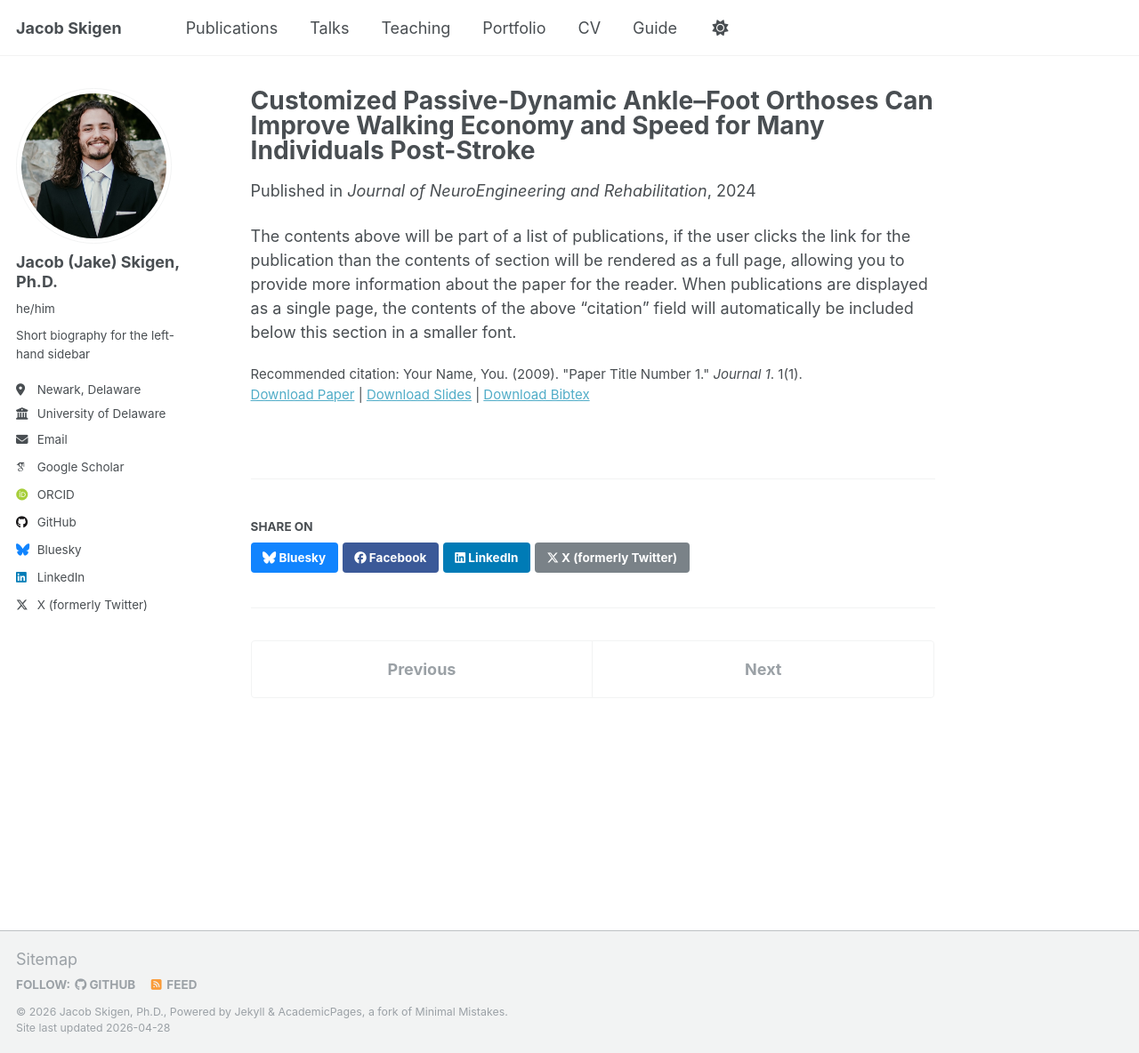
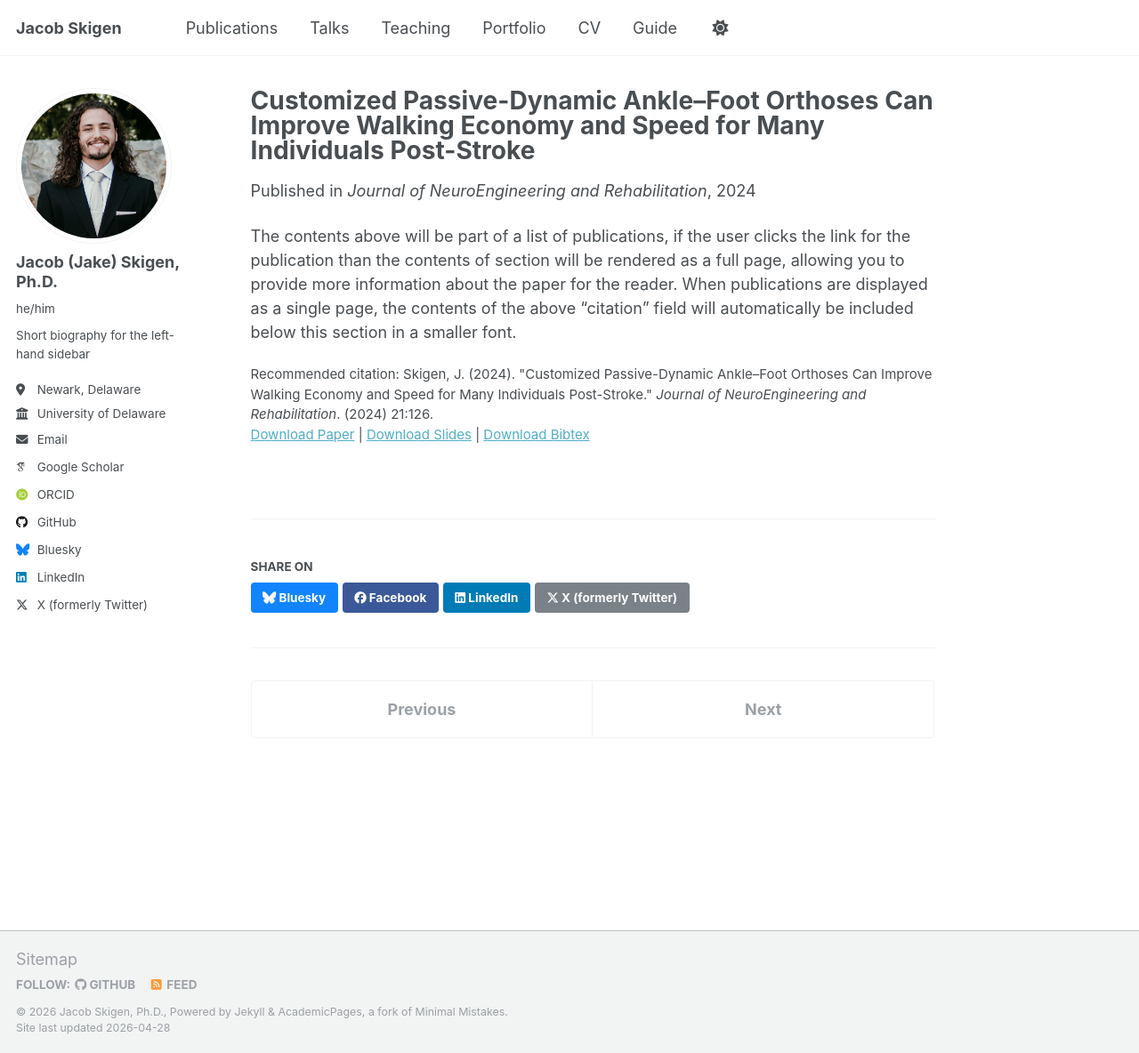
Before and after one commit to JacobSkigen/JacobSkigen.github.io, a Jekyll site: the page built from _publications/2009-10-01-paper-title-number-1.md, in a window 1280 px wide and 1184 px high. Shown: the whole window at 89% size. Built offline with Jekyll 4.4.1, drawn with Linux system fonts in a browser that asks for light colours; some web fonts are replaced; a script that is not in the unit is left out.

Commit message:
Update 2009-10-01-paper-title-number-1.md

```diff
--- a/_publications/2009-10-01-paper-title-number-1.md
+++ b/_publications/2009-10-01-paper-title-number-1.md
@@ -2,13 +2,13 @@
 title: "Customized Passive-Dynamic Ankle–Foot Orthoses Can Improve Walking Economy and Speed for Many Individuals Post-Stroke"
 collection: publications
 category: manuscripts
-permalink: /publication/2009-10-01-paper-title-number-1
+permalink: /publication/Paper1
 excerpt: 'This paper is about the number 1. The number 2 is left for future work.'
 date: 2024-07-29
 venue: 'Journal of NeuroEngineering and Rehabilitation'
 slidesurl: 'http://academicpages.github.io/files/slides1.pdf'
 paperurl: 'http://academicpages.github.io/files/paper1.pdf'
 bibtexurl: 'http://academicpages.github.io/files/bibtex1.bib'
-citation: 'Your Name, You. (2009). &quot;Paper Title Number 1.&quot; <i>Journal 1</i>. 1(1).'
+citation: 'Skigen, J. (2024). &quot;Customized Passive-Dynamic Ankle–Foot Orthoses Can Improve Walking Economy and Speed for Many Individuals Post-Stroke.&quot; <i>Journal of NeuroEngineering and Rehabilitation</i>. (2024) 21:126.'
 ---
 The contents above will be part of a list of publications, if the user clicks the link for the publication than the contents of section will be rendered as a full page, allowing you to provide more information about the paper for the reader. When publications are displayed as a single page, the contents of the above "citation" field will automatically be included below this section in a smaller font.
```
